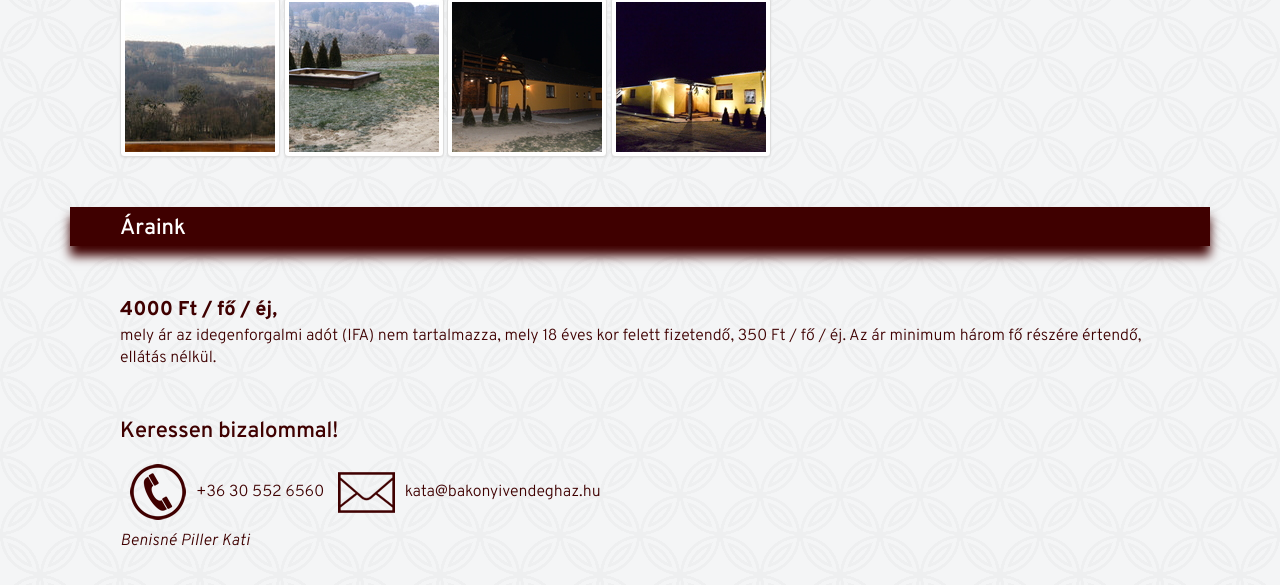
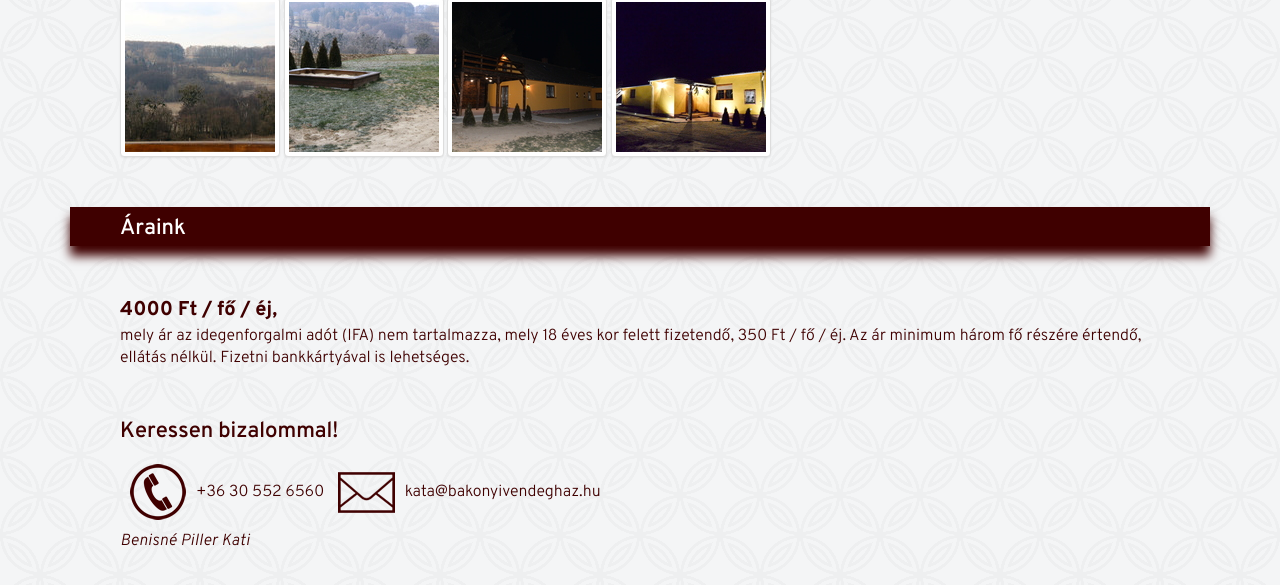
Before and after one commit to vicziani/bakonyivendeghaz, a plain HTML site: page index.html in a window 1280 px wide. Shown: the part 1905-2490 px from the top of the page. Drawn offline with Linux system fonts and the light colour scheme.

Commit message:
Bankkártya

```diff
--- a/index.html
+++ b/index.html
@@ -205,7 +205,7 @@
 		<div class="content">
 
         <p><span class="prices">4000 Ft / fő / éj,</span><br /> mely ár az idegenforgalmi adót (IFA) nem tartalmazza, mely 18 éves kor felett fizetendő, 350 Ft / fő / éj.
-		Az ár minimum három fő részére értendő, ellátás nélkül.</p>
+		Az ár minimum három fő részére értendő, ellátás nélkül. Fizetni bankkártyával is lehetséges.</p>
 </div>
     </div>
 
```
